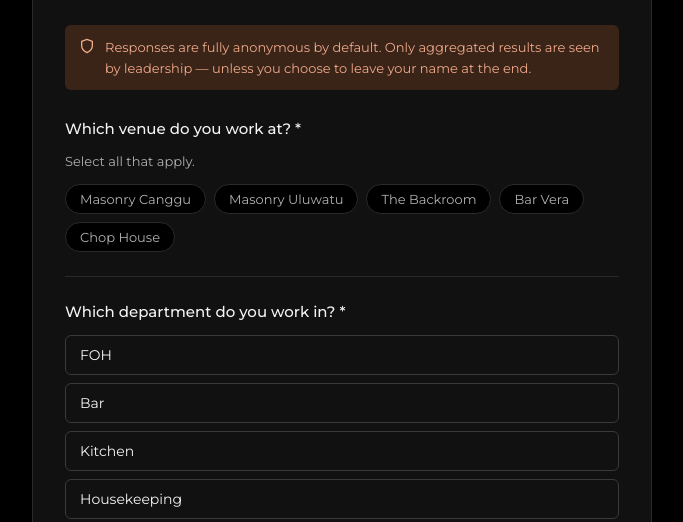
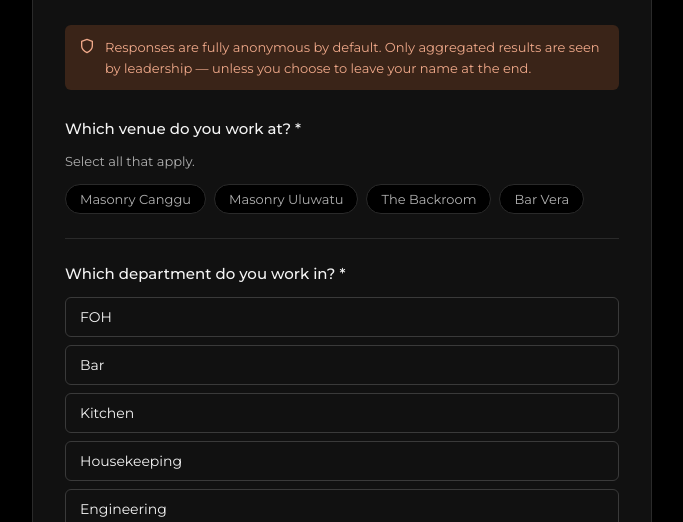
Before and after one commit to Chasspleen/BHG-Staff-sentiment-survey, a plain HTML site: page index.html in a window 1280 px wide. Shown: the part 278-800 px from the top of the page, without its empty margins (298-981 px from the left). Drawn offline with Linux system fonts and the light colour scheme.

Commit message:
Add files via upload

```diff
--- a/index.html
+++ b/index.html
@@ -401,7 +401,7 @@
           id: "venue", type: "multi",
           text: "Which venue do you work at?",
           note: "Select all that apply.",
-          options: ["Masonry Canggu","Masonry Uluwatu","The Backroom","Bar Vera","Chop House"]
+          options: ["Masonry Canggu","Masonry Uluwatu","The Backroom","Bar Vera"]
         },
         {
           id: "role_type", type: "single",
```
Also changed, not shown: admin.html (+1 -1 lines).
